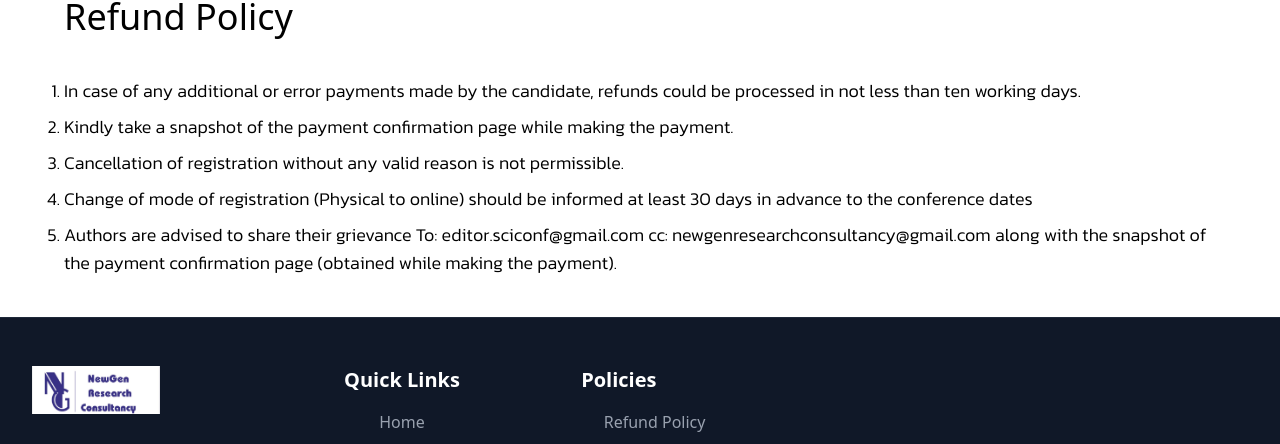
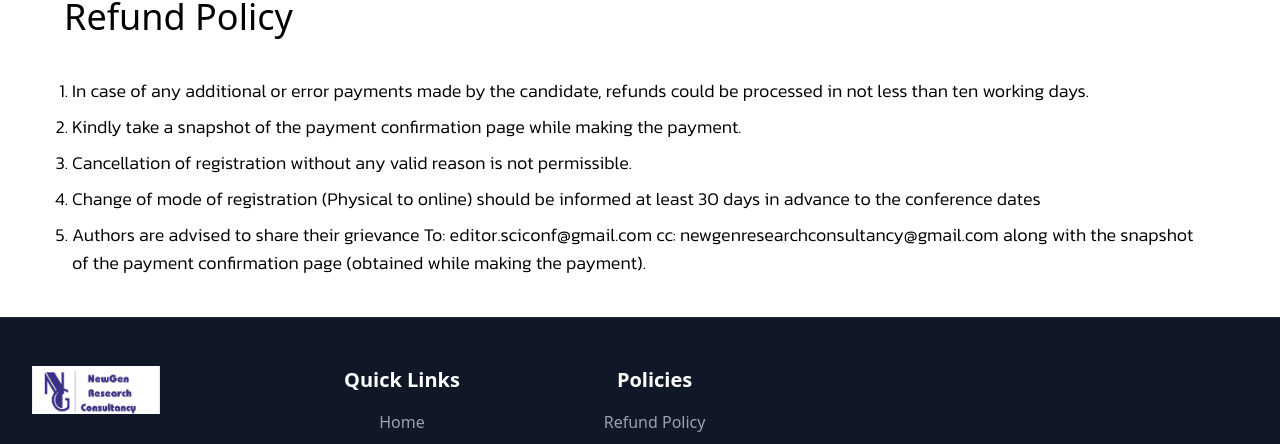
Before and after one commit to harsh749005/NewGen, a React (Vite) app: page /refundPolicy in a window 1280 px wide. Shown: the part 680-1124 px from the top of the page. Built offline with nearby package versions, Linux system fonts and the light colour scheme.

Commit message:
minor chnages to make responsive

```diff
--- a/src/components/Footer.jsx
+++ b/src/components/Footer.jsx
@@ -52,7 +52,7 @@ const Footer = () => {
                 </ul>
               </div>
               <div className="w-max ">
-                <h3 className="text-xl text-white font-semibold mb-4">
+                <h3 className="text-xl text-white font-semibold mb-4 md:text-center">
                   Policies
                 </h3>
                 <ul className="flex flex-col md:flex md:flex-col md:items-center md:justify-center gap-2">
--- a/src/pages/Policy/PaymentPolicy.jsx
+++ b/src/pages/Policy/PaymentPolicy.jsx
@@ -28,7 +28,7 @@ const PaymentPolicy = () => {
             ONLINE REGISTRATION AND PAYMENT POLICY
           </h1>
           <div className="mt-10 flex flex-col gap-5">
-            <div className="">
+            <div className="px-2">
               <p className="font-medium text-xl">
                 Instructions for Author(s) Registration & Payment of
                 Registration Fee
--- a/src/pages/Policy/PrivacyToPolicy.jsx
+++ b/src/pages/Policy/PrivacyToPolicy.jsx
@@ -25,7 +25,7 @@ const PrivacyToPolicy = () => {
         </div>
         <div className="mt-10 w-[90%] m-auto">
           <h1 className="font-medium text-4xl ">Privacy Policy</h1>
-          <div className="mt-10">
+          <div className="mt-10 px-2">
             <p className="font-['Kanit',serif] text-lg font-light">
               This policy document highlights our privacy practices regarding
               personal information that we collect and store about you through
--- a/src/pages/Policy/PublicationPolicy.jsx
+++ b/src/pages/Policy/PublicationPolicy.jsx
@@ -25,7 +25,7 @@ const PublicationPolicy = () => {
         </div>
         <div className="mt-10 w-[90%] m-auto">
           <h1 className="font-medium text-4xl ">Publication Policy</h1>
-          <div className="mt-10 flex flex-col gap-5">
+          <div className="mt-10 flex flex-col gap-5 px-2">
             <p className="font-['Kanit',serif] text-lg font-light">
               Publication of papers is solely dependent upon the author’s
               response to queries and proofreading during the production stage.
--- a/src/pages/Policy/Refund.jsx
+++ b/src/pages/Policy/Refund.jsx
@@ -26,7 +26,7 @@ const Refund = () => {
       </div>
       <div className="mt-10 w-[90%] m-auto">
         <h1 className='font-medium text-4xl '>Refund Policy</h1>
-        <p className="mt-10">
+        <p className="mt-10 px-2">
           <ul className=" list-decimal font-['Kanit',serif] text-lg font-light flex flex-col gap-2">
             <li>
               In case of any additional or error payments made by the
--- a/src/pages/Policy/Termsconditions.jsx
+++ b/src/pages/Policy/Termsconditions.jsx
@@ -25,7 +25,7 @@ const Termsconditions = () => {
         </div>
         <div className="mt-10 w-[90%] m-auto">
           <h1 className="font-medium text-4xl ">Terms & Conditions</h1>
-          <p className="mt-10 flex flex-col gap-5">
+          <p className="mt-10 flex flex-col gap-5 px-2">
             <p className=" list-decimal font-['Kanit',serif] text-xl font-light ">
               The Terms & Conditions between NewGen Research Consultancy and any
               of the entities completing a booking request during joining to any
```
